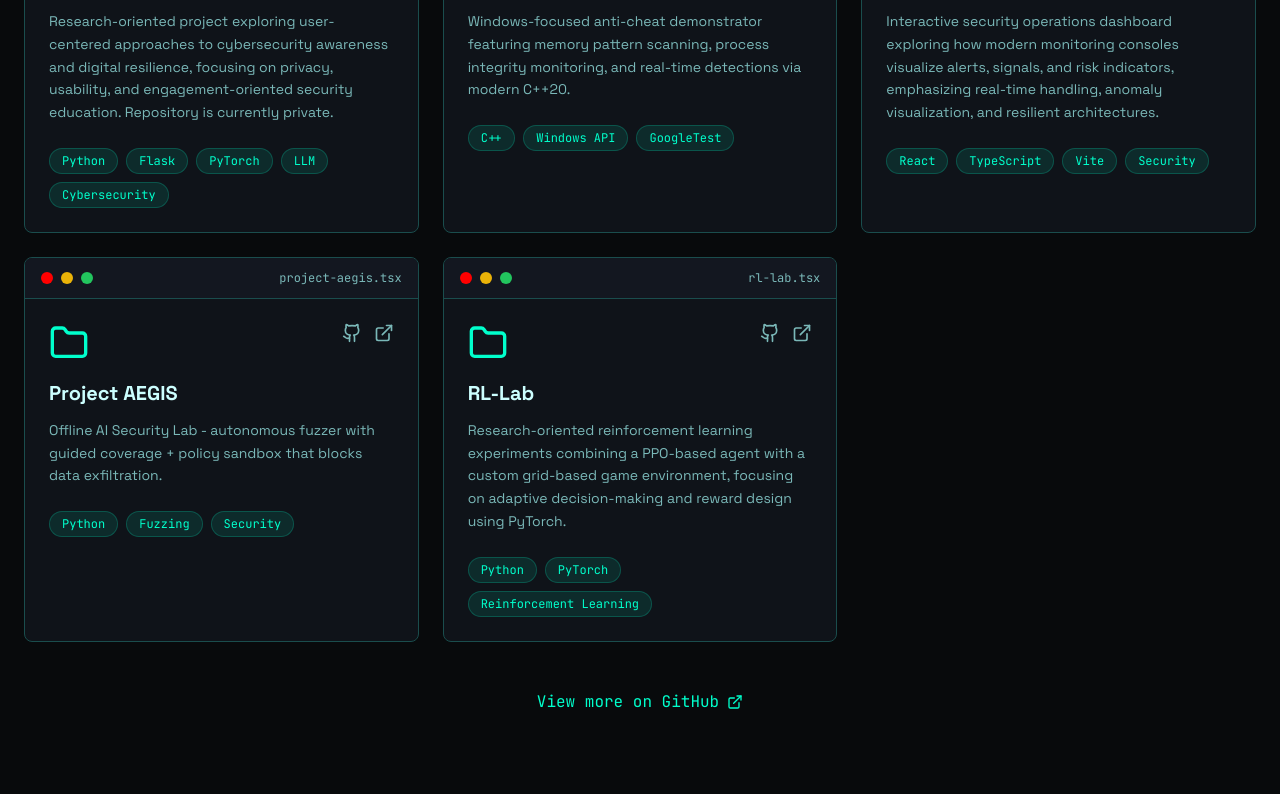
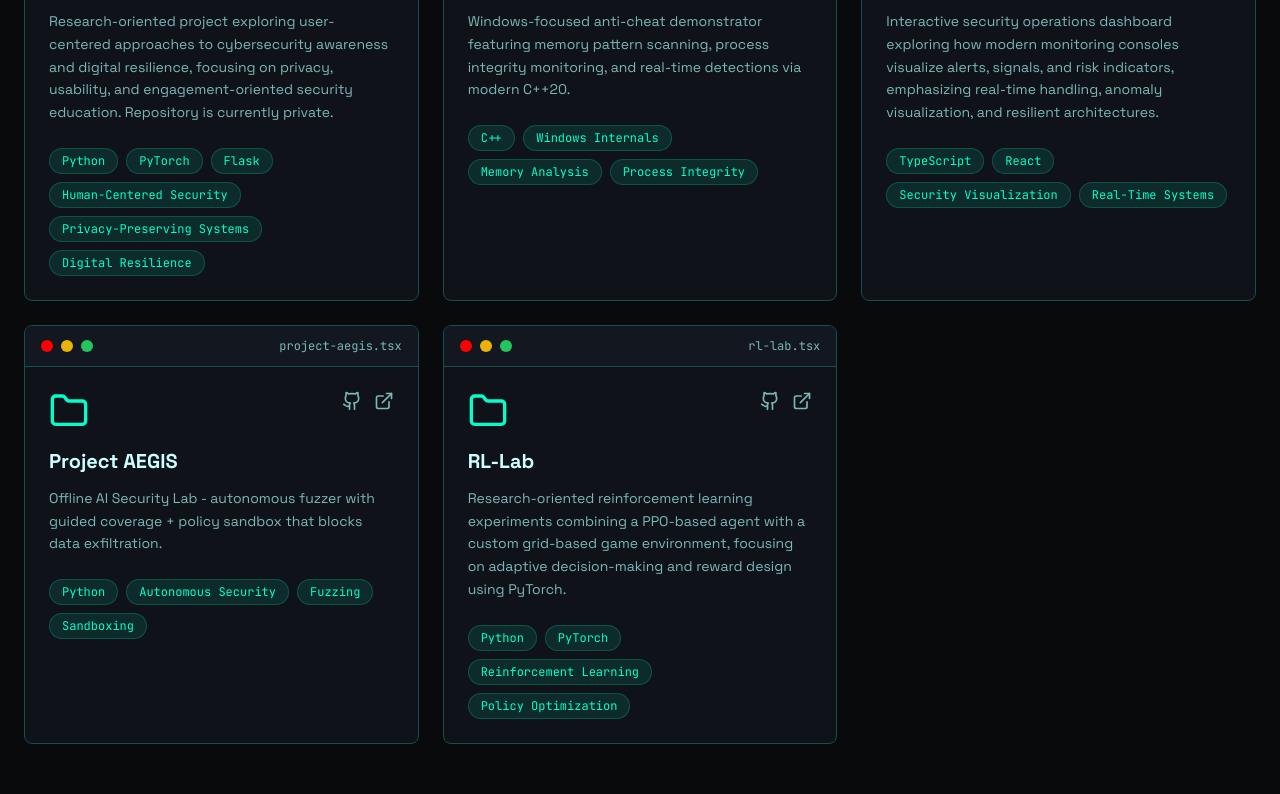
Before and after one commit to Fakih-Hamid/Fakih-Hamid.github.io, a React (Vite) app: page / in a window 1280 px wide. Shown: the part 1240-2034 px from the top of the page. Built offline with nearby package versions, Linux system fonts and the light colour scheme; the HTML template or start-up script is replaced by a standard one.

Commit message:
Update ProjectsSection.tsx

```diff
--- a/src/components/portfolio/ProjectsSection.tsx
+++ b/src/components/portfolio/ProjectsSection.tsx
@@ -1,3 +1,4 @@
+import { Fragment } from "react";
 import { ExternalLink, Github, Folder } from "lucide-react";
 
 interface Project {
@@ -13,7 +14,7 @@ const projects: Project[] = [
   {
     title: "Pridwen AI Framework",
     description: "Research-oriented project exploring user-centered approaches to cybersecurity awareness and digital resilience, focusing on privacy, usability, and engagement-oriented security education. Repository is currently private.",
-    tech: ["Python", "Flask", "PyTorch", "LLM", "Cybersecurity"],
+    tech: ["Python", "PyTorch", "Flask" , "Human-Centered Security", "Privacy-Preserving Systems", "Digital Resilience"],
     githubUrl: "https://github.com/Fakih-Hamid/Pridwen-AI-Framework",
     featured: true,
   },
@@ -22,7 +23,7 @@ const projects: Project[] = [
   {
     title: "C++ Security Tool",
     description: "Windows-focused anti-cheat demonstrator featuring memory pattern scanning, process integrity monitoring, and real-time detections via modern C++20.",
-    tech: ["C++", "Windows API", "GoogleTest"],
+    tech: ["C++", "Windows Internals", "Memory Analysis", "Process Integrity"],
     githubUrl: "https://github.com/Fakih-Hamid/Security-tool",
     featured: true,
   },
@@ -30,19 +31,19 @@ const projects: Project[] = [
     title: "Sentinel Security Dashboard",
     description:
       "Interactive security operations dashboard exploring how modern monitoring consoles visualize alerts, signals, and risk indicators, emphasizing real-time handling, anomaly visualization, and resilient architectures.",
-    tech: ["React", "TypeScript", "Vite", "Security"],
+    tech: ["TypeScript", "React", "Security Visualization", "Real-Time Systems"],
     githubUrl: "https://github.com/Fakih-Hamid/sentinel-security-dashboard",
   },
   {
     title: "Project AEGIS",
     description: "Offline AI Security Lab - autonomous fuzzer with guided coverage + policy sandbox that blocks data exfiltration.",
-    tech: ["Python", "Fuzzing", "Security"],
+    tech: ["Python", "Autonomous Security", "Fuzzing", "Sandboxing"],
     githubUrl: "https://github.com/Fakih-Hamid/project-aegis",
   },
   {
     title: "RL-Lab",
     description: "Research-oriented reinforcement learning experiments combining a PPO-based agent with a custom grid-based game environment, focusing on adaptive decision-making and reward design using PyTorch.",
-    tech: ["Python", "PyTorch", "Reinforcement Learning"],
+    tech: ["Python", "PyTorch", "Reinforcement Learning", "Policy Optimization"],
     githubUrl: "https://github.com/Fakih-Hamid/Game-RL-Lab",
   },
 ];
@@ -136,7 +137,9 @@ export function ProjectsSection() {
         {/* Projects Grid */}
         <div className="grid grid-cols-1 md:grid-cols-2 lg:grid-cols-3 gap-6">
           {projects.map((project, index) => (
-            <ProjectCard key={project.title} project={project} index={index} />
+            <Fragment key={project.title}>
+              <ProjectCard project={project} index={index} />
+            </Fragment>
           ))}
         </div>
 
```
